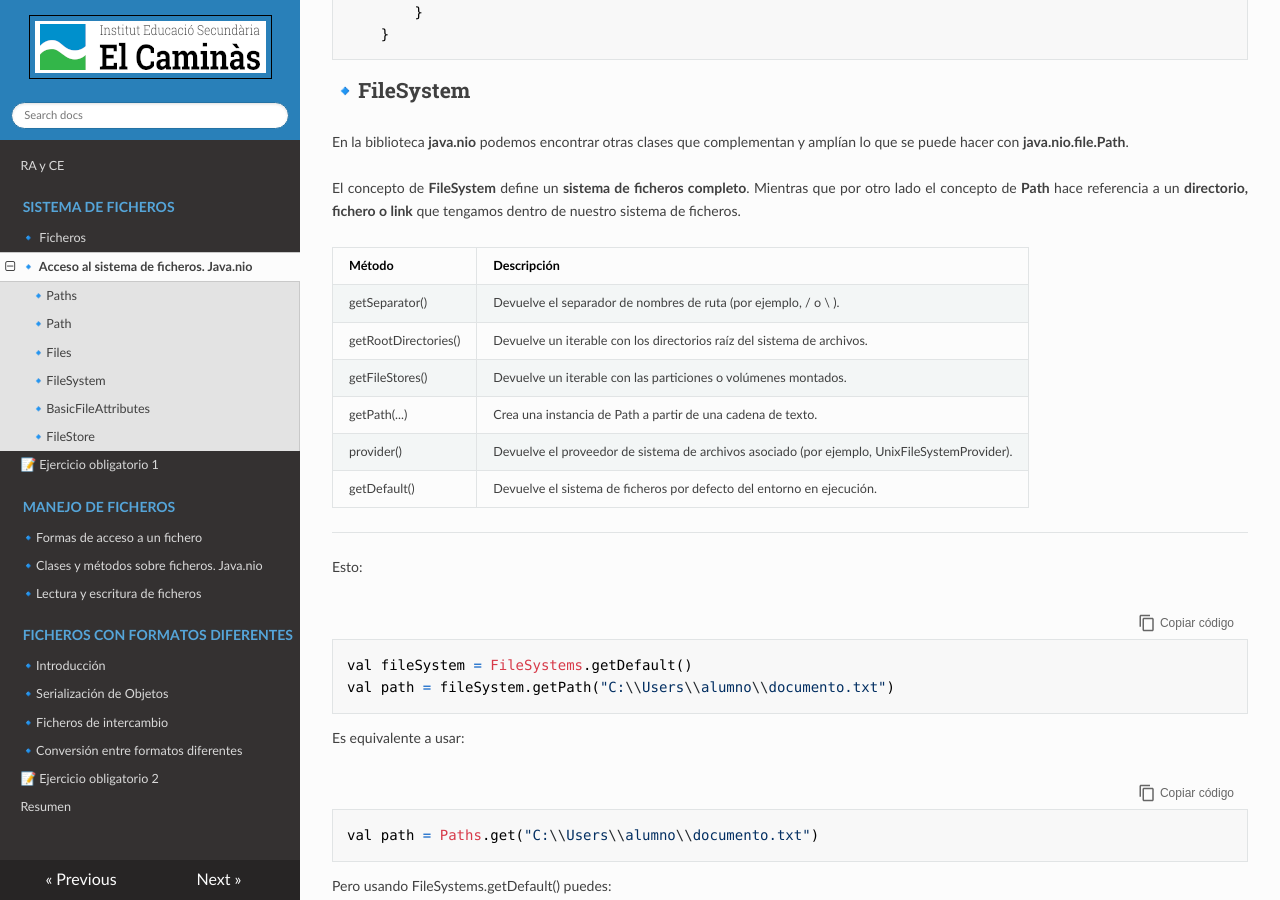
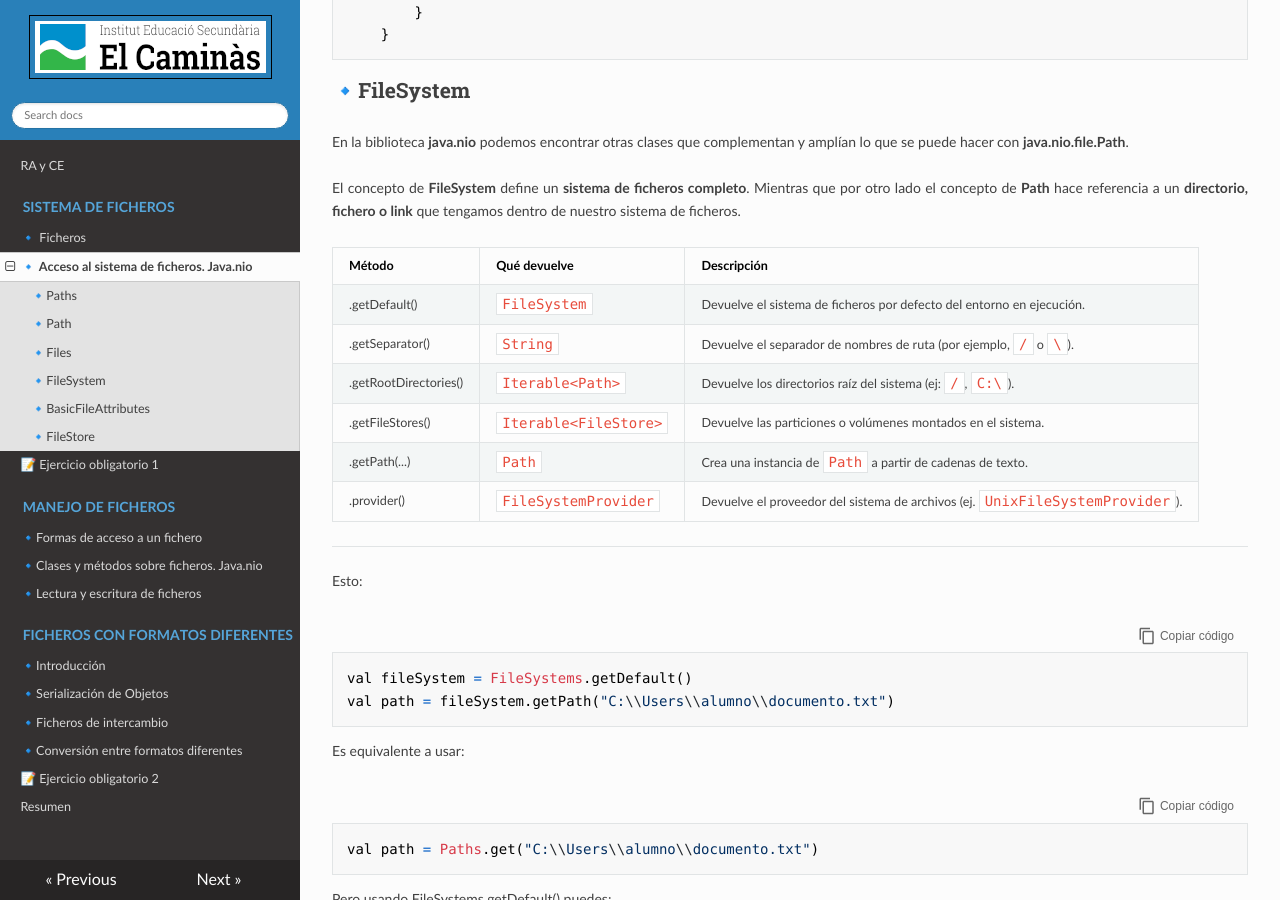
Before and after one commit to asalvadorc/AD_Ficheros_, an MkDocs documentation site: the page built from docs/T1_Sistema_de_ficheros/NIO_AccesoFicheros.md, in a window 1280 px wide and 900 px high, scrolled down 11117 px. Built offline with MkDocs 1.6.1, drawn with Linux system fonts in a browser that asks for light colours; nearby versions of some CDN libraries; some of the changed text lies outside the part shown.

Commit message:
filesystem

```diff
--- a/docs/T1_Sistema_de_ficheros/NIO_AccesoFicheros.md
+++ b/docs/T1_Sistema_de_ficheros/NIO_AccesoFicheros.md
@@ -94,17 +94,17 @@
 
 
 
-| **Método**                  | **Tipo devuelto**         | **Descripción**                                                                 |
-|----------------------------|---------------------------|---------------------------------------------------------------------------------|
-| `startsWith(Path other)`   | `Boolean`                 | Devuelve `true` si el path empieza por el path dado.                           |
-| `endsWith(Path other)`     | `Boolean`                 | Devuelve `true` si el path termina con el path dado.                           |
-| `getParent()`              | `Path?`                   | Devuelve el path padre (superior) o `null` si no tiene.                        |
-| `getRoot()`                | `Path?`                   | Devuelve el componente raíz (`/`, `C:\`, etc.) o `null` si no existe.          |
-| `iterator()`               | `Iterator<Path>`          | Permite iterar sobre cada parte del path (carpetas y nombre final).            |
-| `toString()`               | `String`                  | Devuelve el path como texto.                                                   |
-| `toAbsolutePath()`         | `Path`                    | Devuelve el path completo desde la raíz del sistema.                           |
-| `resolve(Path|String)`     | `Path`                    | Une dos partes de un path de forma correcta, manejando barras automáticamente. |
-| `toFile()`                 | `java.io.File`            | Convierte el `Path` en un `File` de la API tradicional de Java (`java.io`).    |
+| **Método**                | **Qué devuelve**          | **Descripción**                                                                 |
+|-------------------------- |---------------------------|---------------------------------------------------------------------------------|
+| .startsWith(Path other)   | `Boolean`                 | Devuelve `true` si el path empieza por el path dado.                           |
+| .endsWith(Path other)     | `Boolean`                 | Devuelve `true` si el path termina con el path dado.                           |
+| .getParent()              | `Path?`                   | Devuelve el path padre (superior) o `null` si no tiene.                        |
+| .getRoot()                | `Path?`                   | Devuelve el componente raíz (`/`, `C:\`, etc.) o `null` si no existe.          |
+| .iterator()               | `Iterator<Path>`          | Permite iterar sobre cada parte del path (carpetas y nombre final).            |
+| .toString()               | `String`                  | Devuelve el path como texto.                                                   |
+| .toAbsolutePath()         | `Path`                    | Devuelve el path completo desde la raíz del sistema.                           |
+| .resolve(Path|String)     | `Path`                    | Une dos partes de un path de forma correcta, manejando barras automáticamente. |
+| .toFile()                 | `java.io.File`            | Convierte el `Path` en un `File` de la API tradicional de Java (`java.io`).    |
 
 
 🖥️ **Ejemplo_Path.kt**
@@ -148,27 +148,27 @@
 
 
 
-| Método                                 | Tipo de retorno        | Descripción breve                                      |
-|----------------------------------------|------------------------|--------------------------------------------------------|
-| `Files.list(Path)`                     | `Stream<Path>`         | Lista contenido directo (no recursivo) del directorio. |
-| `Files.walk(Path)`                     | `Stream<Path>`         | Recorre directorios de forma recursiva.                |
-| `Files.find(...)`                      | `Stream<Path>`         | Busca elementos que cumplan una condición.             |
-| `Files.lines(Path)`                    | `Stream<String>`       | Devuelve las líneas de un archivo de texto.            |
-| `Files.exists(Path)`                   | `Boolean`              | Verifica si el archivo existe.                         |
-| `Files.isDirectory(Path)`              | `Boolean`              | Verifica si es un directorio.                          |
-| `Files.isRegularFile(Path)`            | `Boolean`              | Verifica si es un archivo normal.                      |
-| `Files.isReadable(Path)`               | `Boolean`              | Verifica si se puede leer.                             |
-| `Files.createFile(Path)`               | `Path`                 | Crea un archivo vacío.                                 |
-| `Files.createDirectory(Path)`          | `Path`                 | Crea un directorio.                                    |
-| `Files.createDirectories(Path)`        | `Path`                 | Crea directorios y subdirectorios necesarios.          |
-| `Files.delete(Path)`                   | `void`                 | Elimina un archivo o directorio.                       |
-| `Files.deleteIfExists(Path)`           | `Boolean`              | Elimina si existe.                                     |
-| `Files.move(Path, Path)`               | `Path`                 | Mueve un archivo o directorio.                         |
-| `Files.copy(Path, Path)`               | `Path`                 | Copia un archivo o directorio.                         |
-| `Files.size(Path)`                     | `Long`                 | Tamaño del archivo.                                    |
-| `Files.getLastModifiedTime(Path)`      | `FileTime`             | Última modificación.                                   |
-| `Files.getOwner(Path)`                 | `UserPrincipal`        | Devuelve el propietario.                               |
-| `Files.getAttribute(Path, String)`     | `Object`               | Devuelve un atributo específico.                       |
+| Método                            | Qué devuelve           | Descripción                                            |
+|-----------------------------------|------------------------|--------------------------------------------------------|
+| list(Path)                        | `Stream<Path>`         | Lista contenido directo (no recursivo) del directorio. |
+| .walk(Path)                       | `Stream<Path>`         | Recorre directorios de forma recursiva.                |
+| .find(...  )                      | `Stream<Path>`         | Busca elementos que cumplan una condición.             |
+| .lines(Path)                      | `Stream<String>`       | Devuelve las líneas de un archivo de texto.            |
+| .exists(Path)                     | `Boolean`              | Verifica si el archivo existe.                         |
+| .isDirectory(Path)                | `Boolean`              | Verifica si es un directorio.                          |
+| .isRegularFile(Path)              | `Boolean`              | Verifica si es un archivo normal.                      |
+| .isReadable(Path)                 | `Boolean`              | Verifica si se puede leer.                             |
+| .createFile(Path)                 | `Path`                 | Crea un archivo vacío.                                 |
+| .createDirectory(Path)            | `Path`                 | Crea un directorio.                                    |
+| .createDirectories(Path)          | `Path`                 | Crea directorios y subdirectorios necesarios.          |
+| .delete(Path)                     | `void`                 | Elimina un archivo o directorio.                       |
+| .deleteIfExists(Path)             | `Boolean`              | Elimina si existe.                                     |
+| .move(Path, Path)                 | `Path`                 | Mueve un archivo o directorio.                         |
+| .copy(Path, Path)                 | `Path`                 | Copia un archivo o directorio.                         |
+| .size(Path)                       | `Long`                 | Tamaño del archivo.                                    |
+| .getLastModifiedTime(Path)        | `FileTime`             | Última modificación.                                   |
+| .getOwner(Path)                   | `UserPrincipal`        | Devuelve el propietario.                               |
+| .getAttribute(Path, String)       | `Object`               | Devuelve un atributo específico.                       |
 
 
 
@@ -418,14 +418,14 @@
 
 El concepto de **FileSystem** define un **sistema de ficheros completo**. Mientras que por otro lado el concepto de **Path** hace referencia a un **directorio, fichero o link** que tengamos dentro de nuestro sistema de ficheros.
 
-| Método                 | Descripción                                                                 |
-|------------------------|------------------------------------------------------------------------------|
-| getSeparator()       | Devuelve el separador de nombres de ruta (por ejemplo, / o \ \).         |
-| getRootDirectories() | Devuelve un iterable con los directorios raíz del sistema de archivos.     |
-| getFileStores()      | Devuelve un iterable con las particiones o volúmenes montados.             |
-| getPath(...)         | Crea una instancia de Path a partir de una cadena de texto.              |
-| provider()           | Devuelve el proveedor de sistema de archivos asociado (por ejemplo, UnixFileSystemProvider). |
-| getDefault()          | Devuelve el sistema de ficheros por defecto del entorno en ejecución.|
+| Método                  | Qué devuelve          | Descripción                                                                 |
+|-------------------------|-----------------------|------------------------------------------------------------------------------|
+| .getDefault()           | `FileSystem`          | Devuelve el sistema de ficheros por defecto del entorno en ejecución.       |
+| .getSeparator()         | `String`              | Devuelve el separador de nombres de ruta (por ejemplo, `/` o `\`).          |
+| .getRootDirectories()   | `Iterable<Path>`      | Devuelve los directorios raíz del sistema (ej: `/`, `C:\`).                 |
+| .getFileStores()        | `Iterable<FileStore>` | Devuelve las particiones o volúmenes montados en el sistema.                |
+| .getPath(...)           | `Path`                | Crea una instancia de `Path` a partir de cadenas de texto.                  |
+| .provider()             | `FileSystemProvider`  | Devuelve el proveedor del sistema de archivos (ej. `UnixFileSystemProvider`).|
 
 ---
 
```
